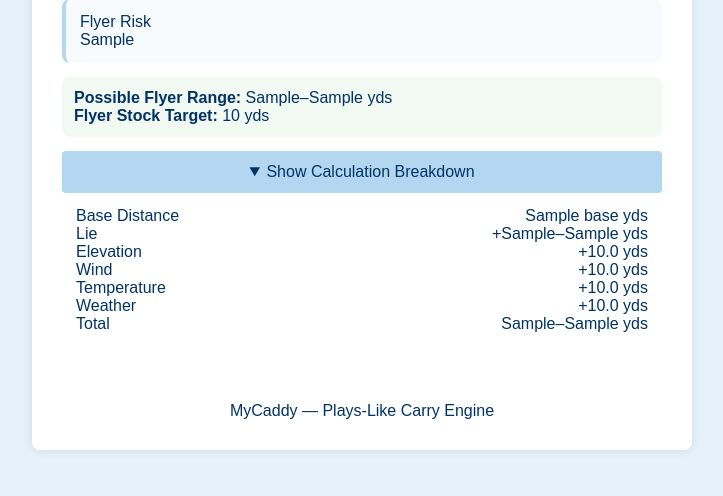
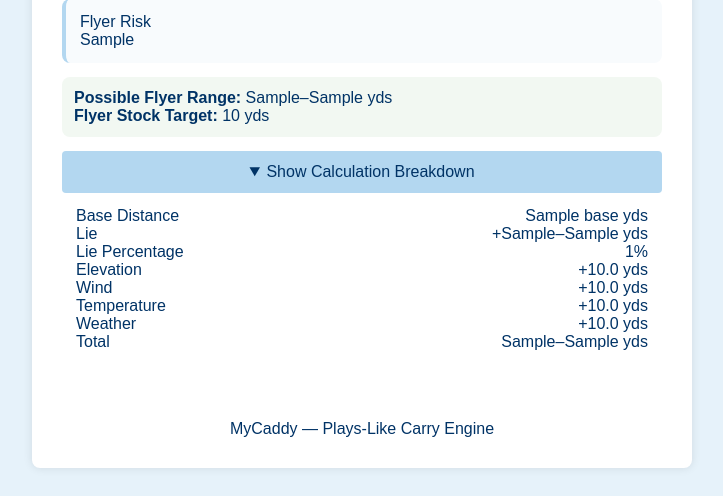
Before and after one commit to CanyenPalmer/MyCaddy, a Flask app: template templates/index.html in a window 1280 px wide, after a click on "Show Calculation Breakdown". Shown: the part 1218-1714 px from the top of the page, without its empty margins (278-1001 px from the left). Before the commit the page ends 1668 px from the top, so only its background shows below. Run offline with Flask 3, Linux system fonts and the light colour scheme; the template is opened without the code that fills it: most values are stand-ins (such as "Sample title", 1, 10 or a date in 2020).

Commit message:
Update index.html

```diff
--- a/templates/index.html
+++ b/templates/index.html
@@ -152,6 +152,15 @@
                 </div>
 
                 <div class="breakdown-row">
+                    <span>Lie Percentage</span>
+                    {% if result.lie_percent_low == result.lie_percent_high %}
+                        <span>{{ result.lie_percent_low }}%</span>
+                    {% else %}
+                        <span>{{ result.lie_percent_low }}–{{ result.lie_percent_high }}%</span>
+                    {% endif %}
+                </div>
+
+                <div class="breakdown-row">
                     <span>Elevation</span>
                     <span>{{ "%+.1f"|format(result.elevation) }} yds</span>
                 </div>
```
